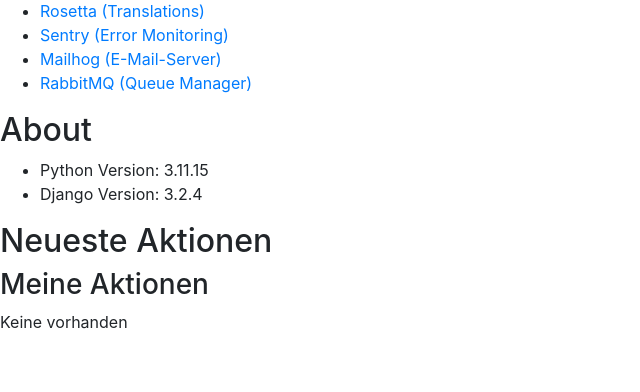
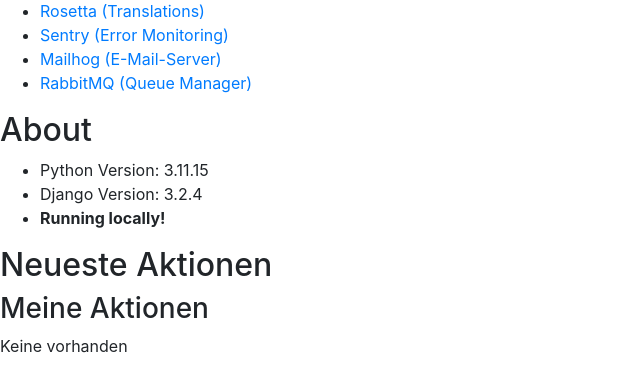
Before and after one commit to pixelpassion/drf-saas-starter, a Django app: template templates/admin/index.html in a window 1280 px wide. Shown: the part 143-535 px from the top of the page, without its empty margins (0-640 px from the left). Run offline with Django 3.2, Linux system fonts and the light colour scheme; the template is opened without the code that fills it, so the values that code supplies are empty; the visitor is signed in with stand-in values (Sample User, id 1); data comes from the database, SQL or seed files in the repository; style sheets or scripts are compiled from the project's sources; parts of the project's set-up code (start-up, migrations or seed data) failed here and were passed over.

Commit message:
Fixes for the merge

```diff
--- a/main/settings.py
+++ b/main/settings.py
@@ -71,6 +71,7 @@
     'django.contrib.sessions',
     'django.contrib.messages',
     'django.contrib.sites',
+    'django.contrib.humanize',
 
     'whitenoise.runserver_nostatic',   # use whitenoise for development , add above django.contrib.staticfiles
     'django.contrib.staticfiles',
--- a/templates/admin/index.html
+++ b/templates/admin/index.html
@@ -68,6 +68,8 @@
                 {% if ON_HEROKU %}
                   <li>Version: {{ HEROKU_RELEASE_VERSION }} ({{ HEROKU_RELEASE_CREATED_AT|naturaltime }})</li>
                   <li>Commit: {{ HEROKU_SLUG_COMMIT }}</li>
+                {% else %}
+                    <li><strong>Running locally!</strong></li>
                 {% endif %}
 
             </ul>
```
Also changed, not shown: 2 other files.
